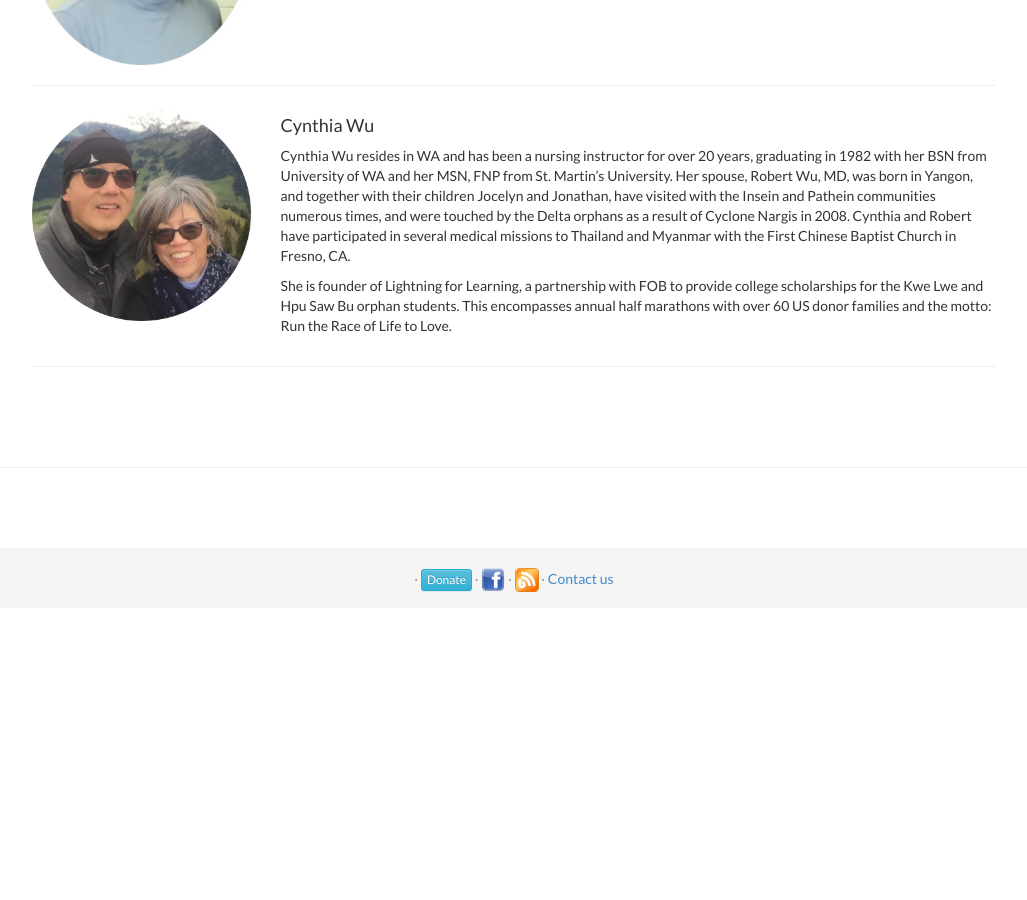
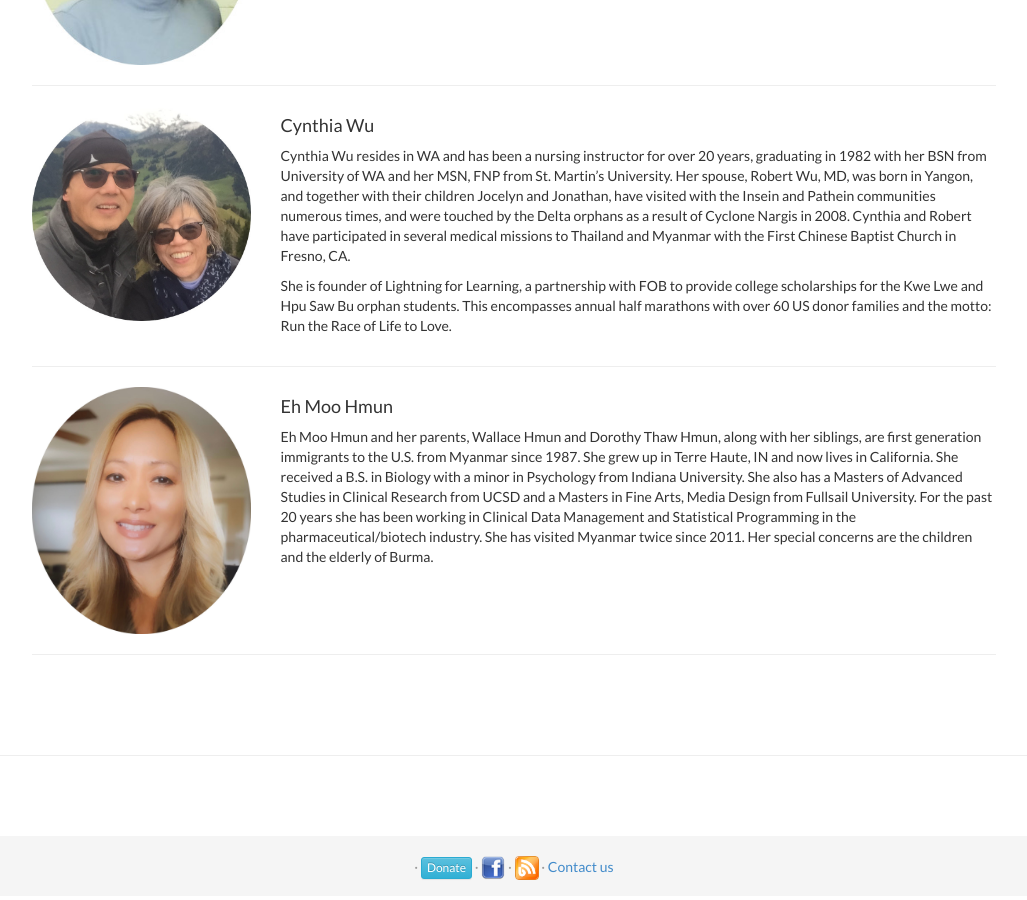
Before and after one commit to friendsofburma/friendsofburma.github.io, a Jekyll site: the page built from _pages/about.html, in a window 1280 px wide and 900 px high, scrolled down 3927 px. Shown: the whole window, without its empty margins (126-1153 px from the left). Built offline with Jekyll 4.4.1, drawn with Linux system fonts in a browser that asks for light colours; before the commit the page ends 4539 px from its top, so only the background shows below that.

Commit message:
Eh Moo Hmun bio.

```diff
--- a/_pages/about.html
+++ b/_pages/about.html
@@ -205,4 +205,18 @@ permalink: /about/
     </div>
     <hr/>
 
+
+    <div class="row">
+        <div class="col-lg-3">
+            <img class="featurette-image img-responsive" src="/static/img/photos/eh_moo_hmun.jpg" alt="">
+        </div>
+        <div class="col-lg-9">
+            <h4>Eh Moo Hmun</h4>
+            <p>
+                Eh Moo Hmun and her parents, Wallace Hmun and Dorothy Thaw Hmun, along with her siblings, are first generation immigrants to the U.S. from Myanmar since 1987. She grew up in Terre Haute, IN and now lives in California. She received a B.S. in Biology with a minor in Psychology from Indiana University. She also has a Masters of Advanced Studies in Clinical Research from UCSD and a Masters in Fine Arts, Media Design from Fullsail University. For the past 20 years she has been working in Clinical Data Management and Statistical Programming in the pharmaceutical/biotech industry. She has visited Myanmar twice since 2011. Her special concerns are the children and the elderly of Burma.
+            </p>
+        </div>
+    </div>
+    <hr/>
+
 </div><!-- /.container -->
```
Also changed, not shown: static/img/photos/eh_moo_hmun.jpg (added).
